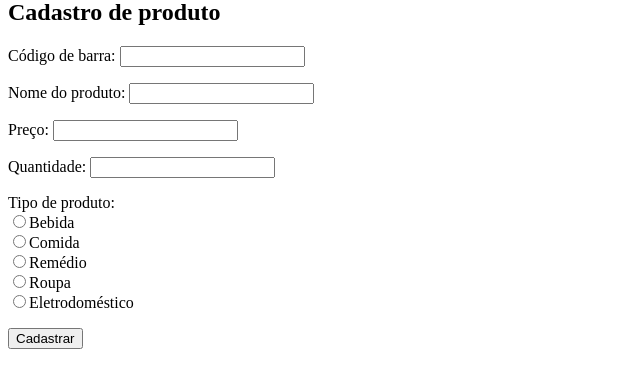
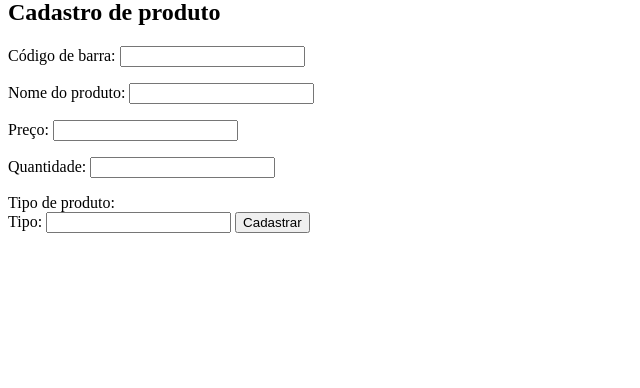
Before and after one commit to maduzuttion/AV2-01, a Flask app: template templates/form_prod.html in a window 1280 px wide. Shown: the part 119-507 px from the top of the page, without its empty margins (0-640 px from the left). Run offline with Flask 3, Linux system fonts and the light colour scheme; the template is opened without the code that fills it, so the values that code supplies are empty; parts of the project's set-up code (start-up, migrations or seed data) failed here and were passed over.

Commit message:
att 0207-01

```diff
--- a/app.py
+++ b/app.py
@@ -19,7 +19,7 @@ def inicio():
     return render_template("inicio.html")
 
 @app.route("/sobre")
-def about():
+def sobre():
     return render_template("sobre.html")
 
 @app.route("/listar_produto")
@@ -43,5 +43,3 @@ def cadastrar_novo_produto():
         i= Produto(**request.args)
         commit()
         return redirect("listar_prod")
-
-app.run()
--- a/templates/form_prod.html
+++ b/templates/form_prod.html
@@ -25,11 +25,7 @@
 
     <p>
         Tipo de produto: <br>
-        <input type="radio" name="tipo"><label>Bebida</label><br>
-        <input type="radio" name="tipo"><label>Comida</label><br>
-        <input type="radio" name="tipo"><label>Remédio</label><br>
-        <input type="radio" name="tipo"><label>Roupa</label><br>
-        <input type="radio" name="tipo"><label>Eletrodoméstico</label>
+        Tipo: <input type="text" name="tipo"
     </p>
 
     <button>Cadastrar</button>
--- a/templates/listar_prod.html
+++ b/templates/listar_prod.html
@@ -6,7 +6,7 @@
 
 {% block content %}
 <p>
-    <a href="{{ url_for("form_prod") }}">Cadastrar novo produto</a>
+    <a href="{{ url_for("form_prod")}}">Cadastrar novo produto</a>
 </p>
 <table border="1">
     <tr>
```
Also changed, not shown: templates/main_template.html (+4 -4 lines).
